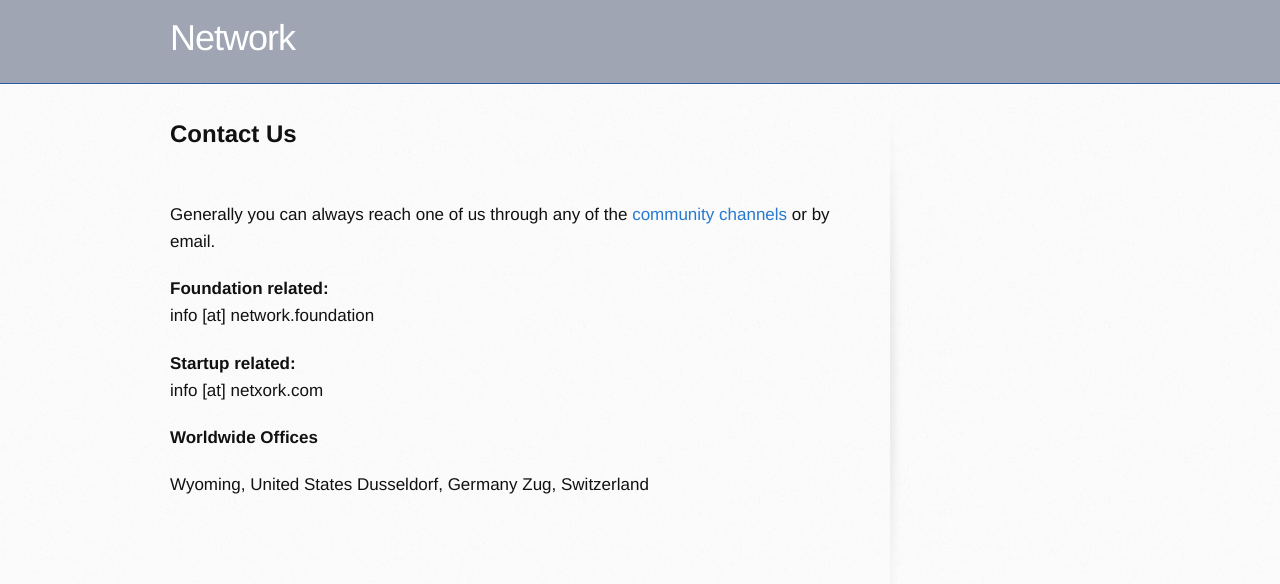
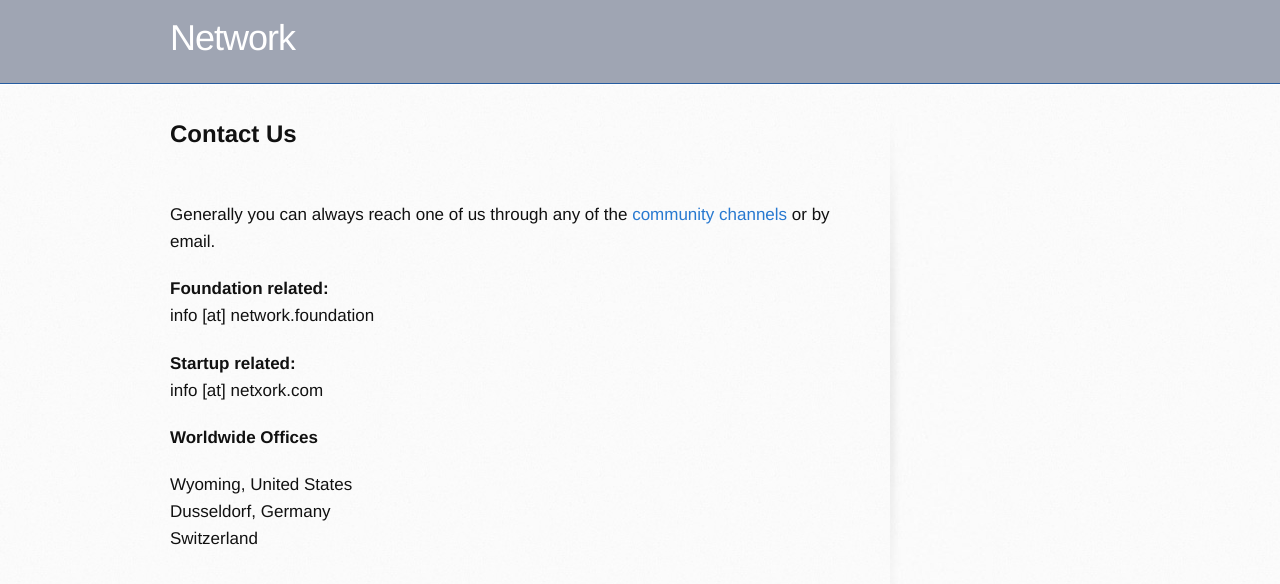
Before and after one commit to networkf/network.github.io, a Jekyll site: the page built from contact.md, in a window 1280 px wide. Shown: the top 584 px of the page. Built offline with Jekyll 4.4.1, drawn with Linux system fonts in a browser that asks for light colours; some web fonts are replaced; our own code applies the rules of GitHub Pages for plain Markdown files; the repository's description, which GitHub fills in, is left out.

Commit message:
Update contact.md

```diff
--- a/contact.md
+++ b/contact.md
@@ -23,5 +23,7 @@ info [at] netxork.com
 **Worldwide Offices**
 
 Wyoming, United States
+<br>
 Dusseldorf, Germany
-Zug, Switzerland
+<br>
+Switzerland
```
